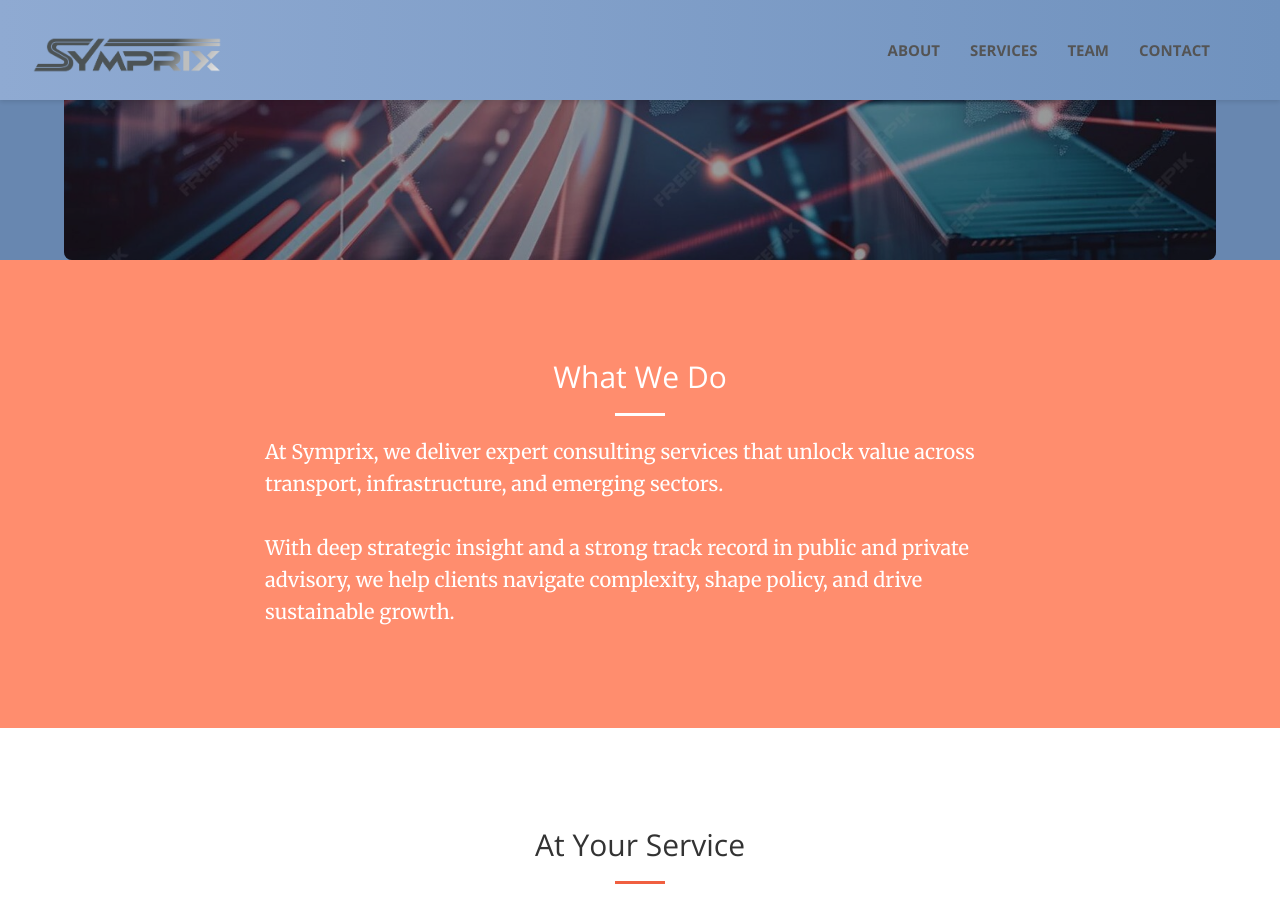
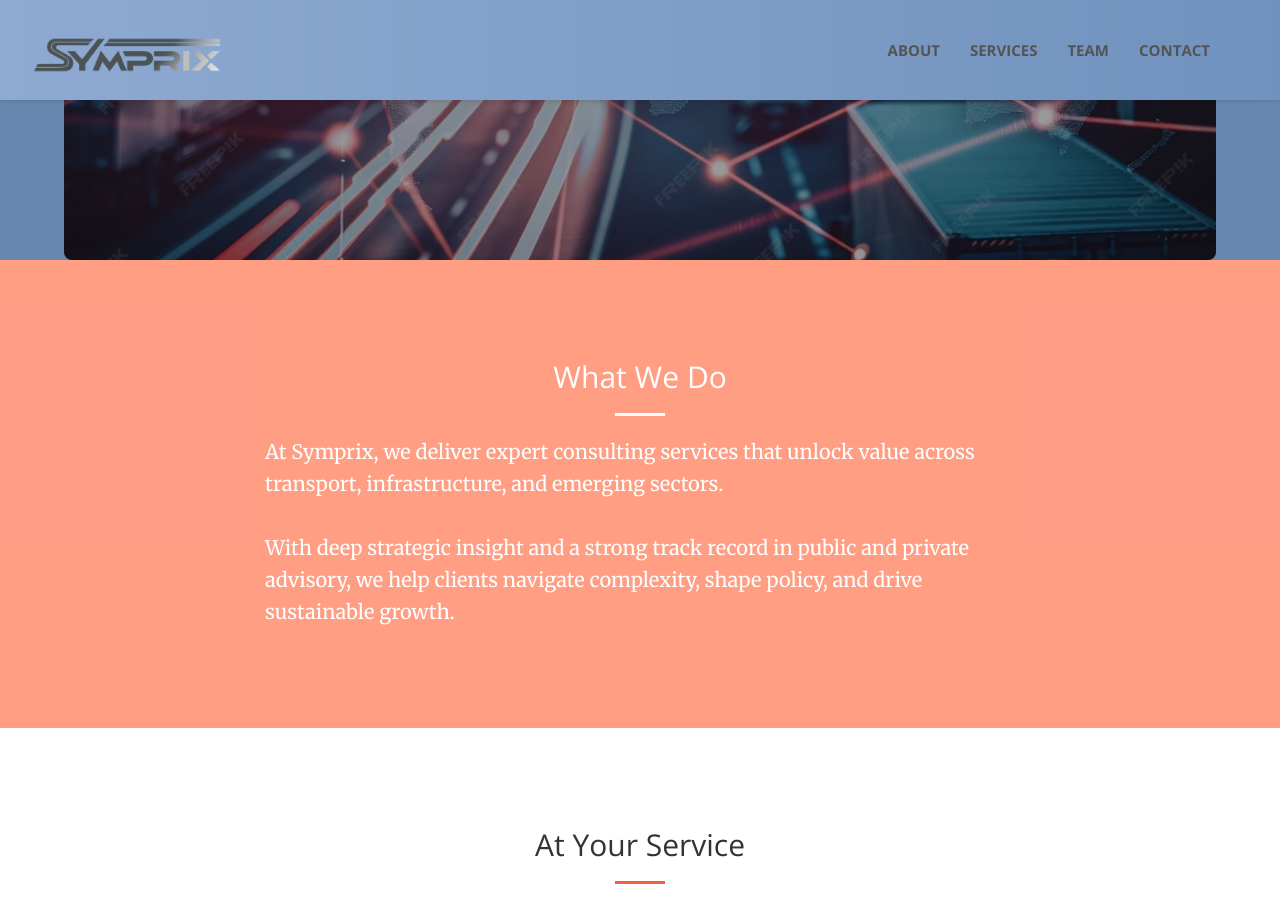
Before and after one commit to CD-Symprix/symprix, a Jekyll site: the page built from index.html, in a window 1280 px wide and 900 px high, scrolled down 460 px. Built offline with Jekyll 4.4.1, drawn with Linux system fonts in a browser that asks for light colours.

Commit message:
Update main.scss

```diff
--- a/css/main.scss
+++ b/css/main.scss
@@ -145,7 +145,7 @@ header {
 /* === What We Do Section === */
 
 #about.bg-primary {
-  background-color: #FF8D6E;   // lighter orange
+  background-color: rgba(255, 141, 110, 0.85);   // lighter orange
 }
 #about .cta-text {
   font-size: 20px;     // bigger text than default
```
